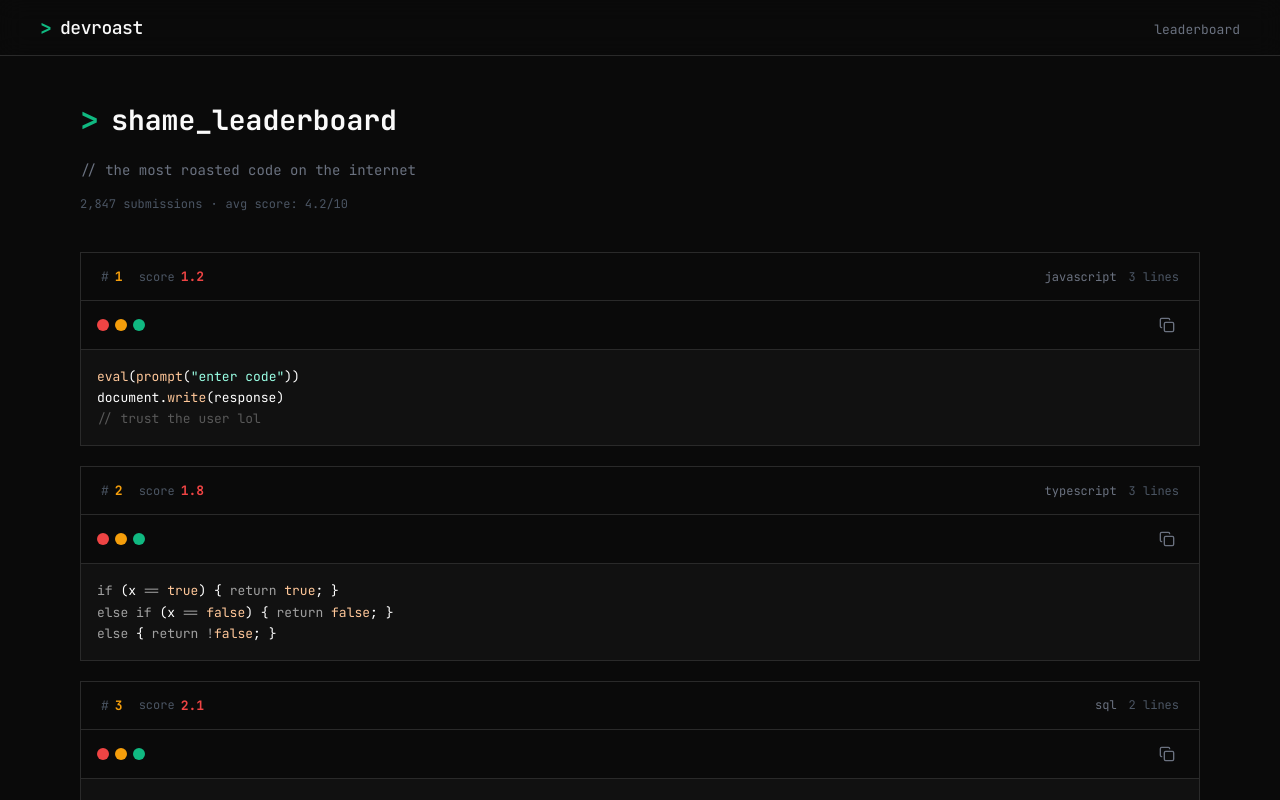
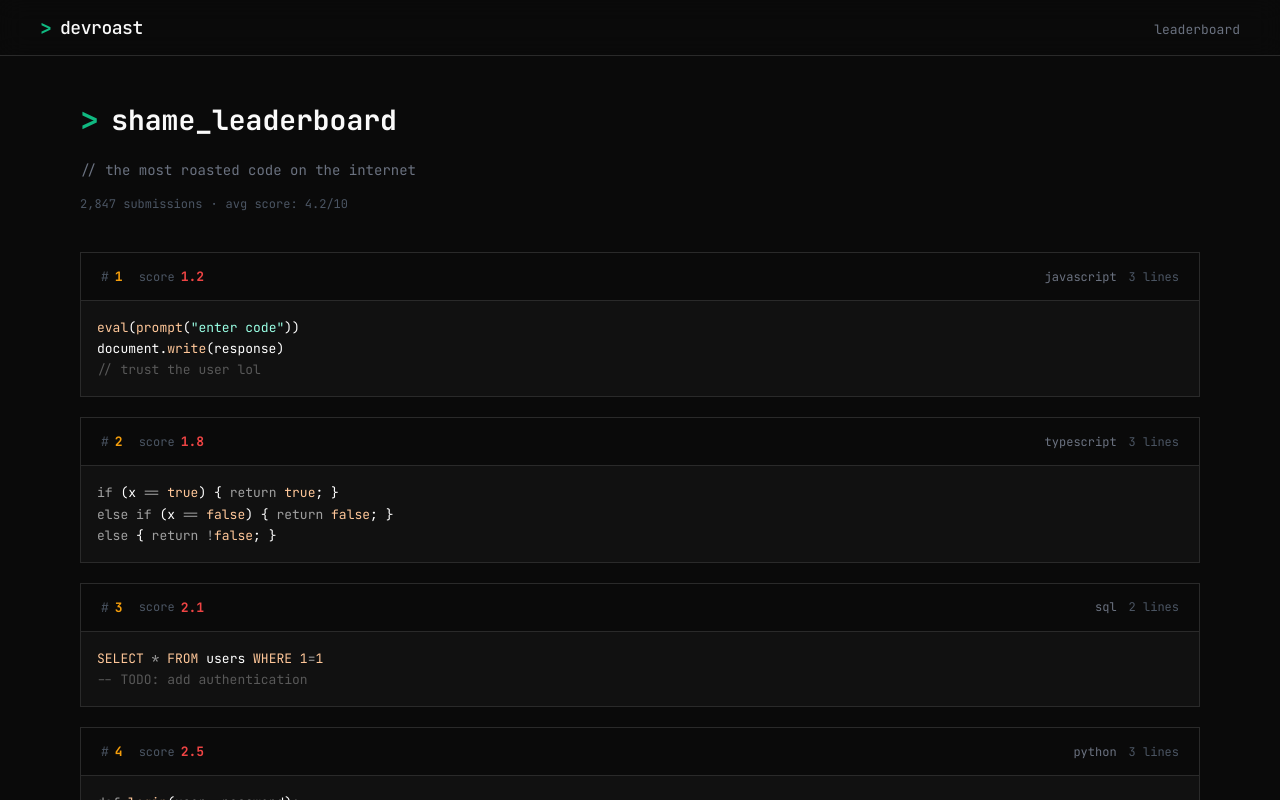
Before and after one commit to patricksprenger/devroast, a Next.js app: page /leaderboard in a window 1280 px wide. Shown: the top 800 px of the page. Built offline with nearby package versions, Linux system fonts and the light colour scheme.

Commit message:
feat: add character limit and customize code block header
- Reduced character limit to 1000
- Added 'withHeader' prop to CodeBlock to toggle macOS-style controls
- Disabled header in leaderboard code blocks

```diff
--- a/src/app/leaderboard/page.tsx
+++ b/src/app/leaderboard/page.tsx
@@ -108,6 +108,7 @@ export default function LeaderboardPage() {
 								code={entry.code}
 								lang={entry.language}
 								className="border-none"
+								withHeader={false}
 							/>
 						</div>
 					))}
--- a/src/app/page.tsx
+++ b/src/app/page.tsx
@@ -22,7 +22,7 @@ const DEFAULT_CODE = `function calculateTotal(items) {
   return total;
 }`;
 
-const MAX_CHARACTERS = 10000;
+const MAX_CHARACTERS = 1000;
 
 export default function Home() {
 	const [isRoastMode, setIsRoastMode] = useState(true);
--- a/src/components/editor/code-editor.tsx
+++ b/src/components/editor/code-editor.tsx
@@ -28,7 +28,7 @@ export function CodeEditor({
 	initialValue = "",
 	onChange,
 	className,
-	maxCharacters = 10000,
+	maxCharacters = 1000,
 }: CodeEditorProps) {
 	const editorRef = useRef<HTMLDivElement>(null);
 	const viewRef = useRef<EditorView | null>(null);
--- a/src/components/ui/code-block.tsx
+++ b/src/components/ui/code-block.tsx
@@ -7,6 +7,7 @@ interface CodeBlockProps {
 	lang?: string;
 	filename?: string;
 	className?: string;
+	withHeader?: boolean;
 }
 
 export async function CodeBlock({
@@ -14,6 +15,7 @@ export async function CodeBlock({
 	lang = "typescript",
 	filename,
 	className,
+	withHeader = true,
 }: CodeBlockProps) {
 	const html = await codeToHtml(code, {
 		lang,
@@ -27,6 +29,7 @@ export async function CodeBlock({
 				className,
 			)}
 		>
+			{withHeader && (
 				<div className="flex items-center justify-between border-b border-border-primary bg-bg-page px-4 py-2">
 					<div className="flex items-center gap-2">
 						<div className="flex gap-1.5">
@@ -35,11 +38,14 @@ export async function CodeBlock({
 							<div className="h-3 w-3 rounded-full bg-accent-green" />
 						</div>
 						{filename && (
-						<span className="ml-2 text-xs text-text-secondary">{filename}</span>
+							<span className="ml-2 text-xs text-text-secondary">
+								{filename}
+							</span>
 						)}
 					</div>
 					<CopyButton code={code} />
 				</div>
+			)}
 			<div
 				className="overflow-x-auto p-4 text-[13px] leading-relaxed shiki-container"
 				dangerouslySetInnerHTML={{ __html: html }}
```
Lines whose indentation alone changed are shown as unchanged.
